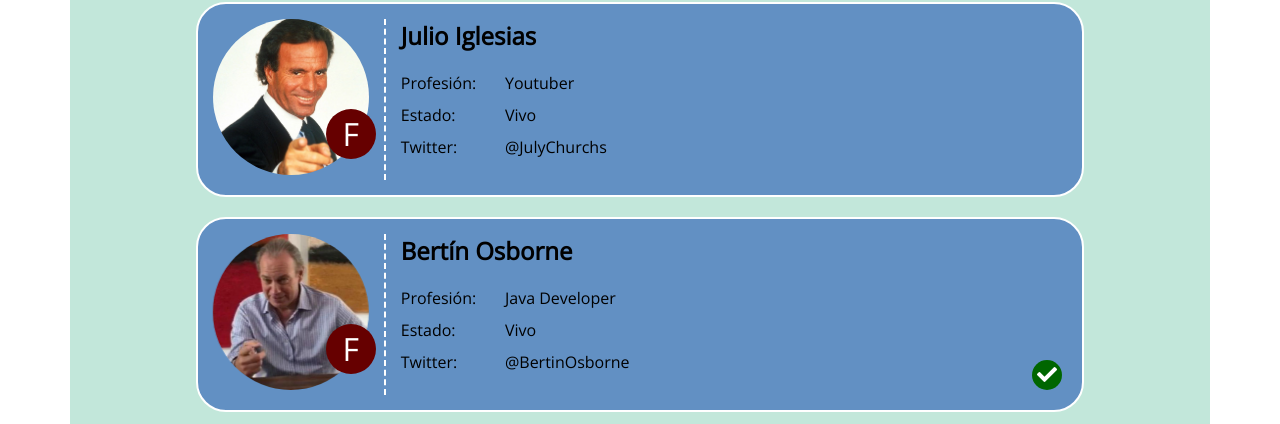
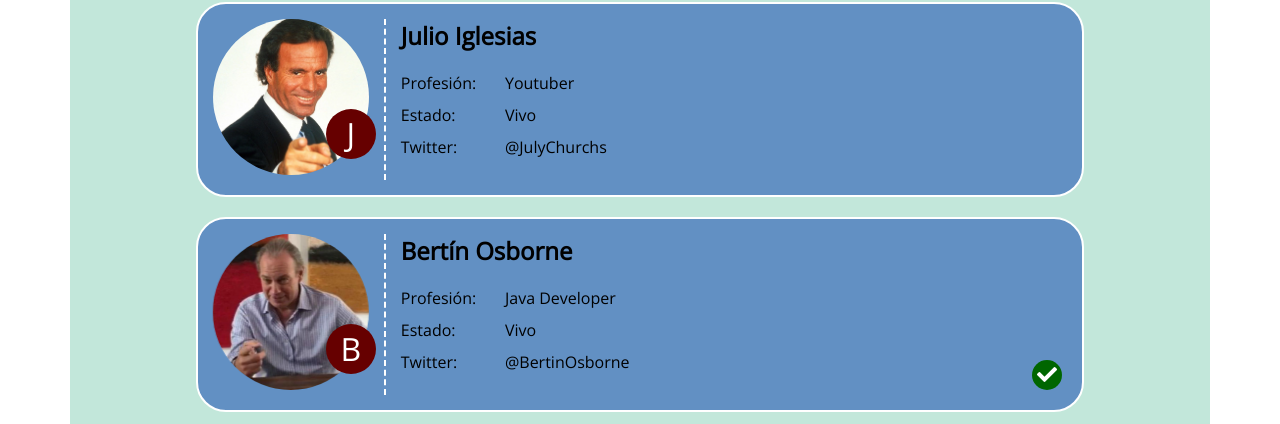
Before and after one commit to josemariaz1995/c2-react-2-senyores, a React (Create React App) app: page / in a window 1280 px wide. Shown: the part 403-827 px from the top of the page. Built offline with nearby package versions, Linux system fonts and the light colour scheme.

Commit message:
poner inicial del personaje

```diff
--- a/src/components/Tarjeta.jsx
+++ b/src/components/Tarjeta.jsx
@@ -7,6 +7,15 @@ export const Tarjeta = (props) => {
     marcado,
     modificarMarcado,
   } = props;
+  const arrayNombre = nombre.split(" ");
+
+  const inicial = () => {
+    if (arrayNombre[0].length <= 2) {
+      return arrayNombre[1].charAt(0);
+    } else {
+      return nombre.charAt(0);
+    }
+  };
 
   return (
     <article className="senyor" onClick={() => modificarMarcado(id, marcado)}>
@@ -16,7 +25,7 @@ export const Tarjeta = (props) => {
           className={marcado ? "fotoMarcada " : ""}
           alt={`${nombre} señalándote con el dedo`}
         />
-        <span className="inicial">F</span>
+        <span className="inicial">{inicial()}</span>
       </div>
       <div className="info">
         <h2>{nombre}</h2>
```
Also changed, not shown: src/components/MarcarTodos.jsx (deleted).
